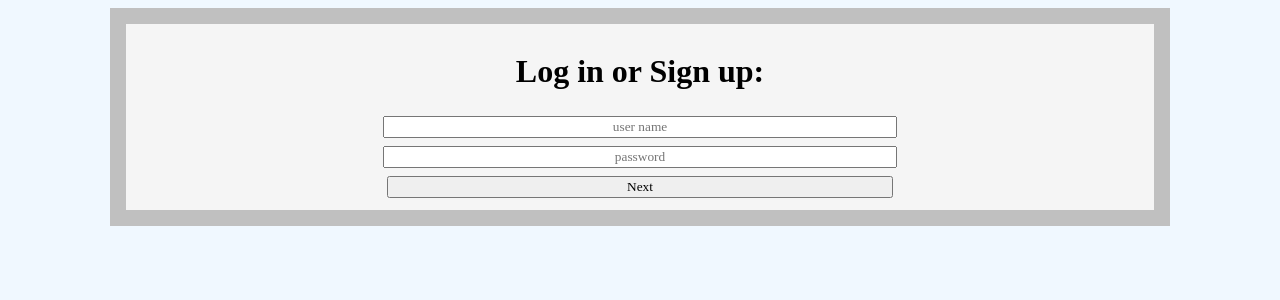
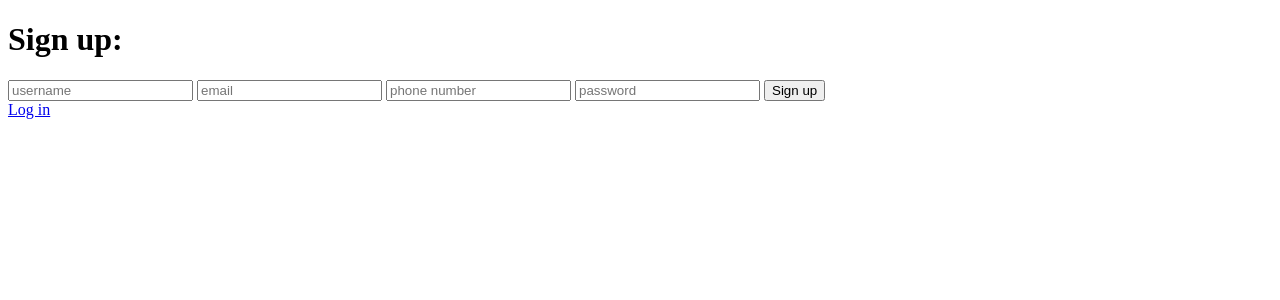
Before and after one commit to dsc-ucu-lviv/hvalue, a Flask app: page / in a window 1280 px wide. Shown: the top 300 px of the page. Run offline with Flask 2, Linux system fonts and the light colour scheme.

Commit message:
created login and registration pages with errors

```diff
--- a/web_server/app.py
+++ b/web_server/app.py
@@ -1,9 +1,13 @@
 from web_server.login import login_page
+from web_server.registration import registration_page
 
-from flask import Flask, render_template, request, redirect, url_for
+
+from flask import Flask, redirect, url_for
 
 app = Flask(__name__)
+app.register_blueprint(registration_page)
 app.register_blueprint(login_page)
+
 
 
 @app.route("/")
--- a/web_server/login.py
+++ b/web_server/login.py
@@ -5,7 +5,7 @@ login_page = Blueprint('login', __name__, template_folder='templates')
 users = {'sofiia': '123'}
 
 
-@login_page.route("/", methods=["GET", "POST"])
+@login_page.route("/login", methods=["GET", "POST"])
 def login():
     if request.method == "POST":
         if request.form.get("name") in users:
@@ -15,8 +15,13 @@ def login():
                 return redirect(url_for('login.hello'))
             else:
                 print('password not ok')
+                error = 'enter password'
+                return render_template('login.html', error=error)
         else:
             print('user is not ok')
+            error = 'enter right username'
+            return render_template('login.html', error=error)
+
     return render_template("login.html")
 
 
--- /dev/null
+++ b/web_server/registration.py
@@ -0,0 +1,45 @@
+from flask import Blueprint, render_template, request, redirect, url_for
+
+from web_server.login import users
+
+
+registration_page = Blueprint('registration', __name__, template_folder='templates')
+
+
+@registration_page.route("/", methods=["GET", "POST"])
+def registration():
+    if request.method == "POST":
+        if request.form.get("name"):
+            if request.form.get("name") not in users:
+                print('user is ok')
+
+                if request.form.get("email"):
+                    print('email is ok')
+                    if request.form.get("phone_number"):
+                        if request.form.get("password"):
+                            print(12)
+                            users[request.form.get("name")] = [request.form.get("password"), request.form.get("email"),
+                                                               request.form.get("phone_number")]
+                            print(users)
+
+                        else:
+                            print('enter password')
+                            error = 'enter password'
+                            return render_template('registration.html', error=error)
+                    else:
+                        print('enter phone number')
+                        error = 'enter phone number'
+                        return render_template('registration.html', error=error)
+
+                else:
+                    print('enter email')
+                    error = 'enter email'
+                    return render_template('registration.html', error=error)
+
+        else:
+            print('enter username')
+            error = 'enter username'
+            return render_template('registration.html', error=error)
+
+        return redirect(url_for('login.hello'))
+    return render_template("registration.html", error=False)
--- a/web_server/templates/login.html
+++ b/web_server/templates/login.html
@@ -13,7 +13,7 @@
 </head>
 <body>
     <main class="login_centred_box">
-        <h1> Log in or Sign up:</h1>
+        <h1> Log in:</h1>
 
         <form action="{{ url_for('login.login') }}" method="POST">
             <input name="name"
@@ -22,8 +22,12 @@
                    aria-label="user name"
                    autocomplete="off"/>
             <input name="password"  type="password" placeholder="password"  aria-label="password" />
-            <button type="submit" aria-label="Next"> Next </button>
+            <button type="submit" aria-label="Next"> Log in </button>
         </form>
+        <a href = "{{ url_for('login.hello') }}">Sign up</a>
+        {% if error %}
+        <label class=error><strong>Error:</strong> {{ error }}</label>
+        {% endif %}
     </main>
 </body>
 
--- /dev/null
+++ b/web_server/templates/registration.html
@@ -0,0 +1,38 @@
+<!DOCTYPE html>
+<html lang="en">
+<head>
+    <meta charset="UTF-8">
+    <meta name="viewport" content="width=device-width, initial-scale=1" />
+    <title>DCS Flask wp</title>
+</head>
+<body>
+    <main class="login_centred_box">
+        <h1>Sign up:</h1>
+
+        <form action="{{ url_for('registration.registration') }}" method="POST">
+            <input name="name"
+                   type="text"
+                   placeholder="username"
+                   aria-label="username"
+                   autocomplete="off"/>
+            <input name="email"
+                   type="text"
+                   placeholder="email"
+                   aria-label="email"
+                   autocomplete="off"/>
+            <input name="phone_number"
+                   type="text"
+                   placeholder="phone number"
+                   aria-label="phone number"
+                   autocomplete="off"/>
+            <input name="password"  type="password" placeholder="password"  aria-label="password" />
+            <button type="submit" aria-label="Next"> Sign up </button>
+        </form>
+        <a href = "{{ url_for('login.login') }}">Log in</a>
+        {% if error %}
+        <label class=error><strong>Error:</strong> {{ error }}</label>
+        {% endif %}
+    </main>
+</body>
+
+</html>
```
